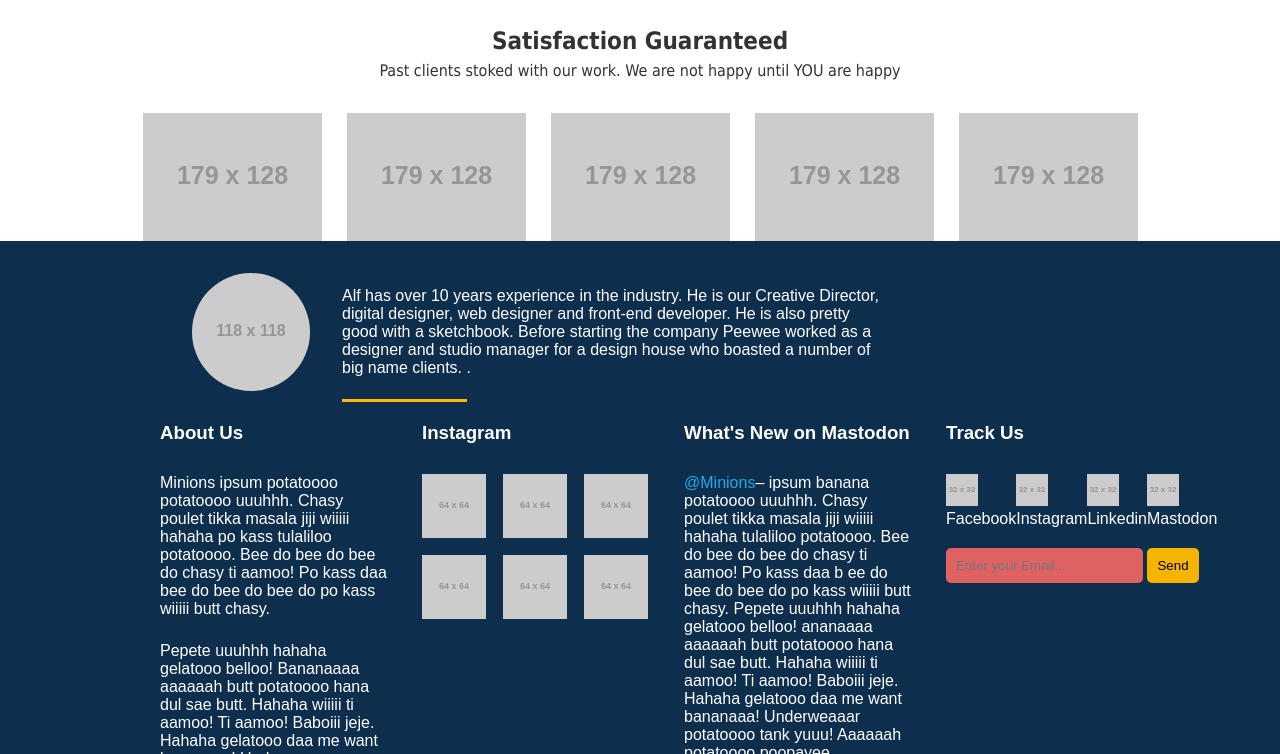
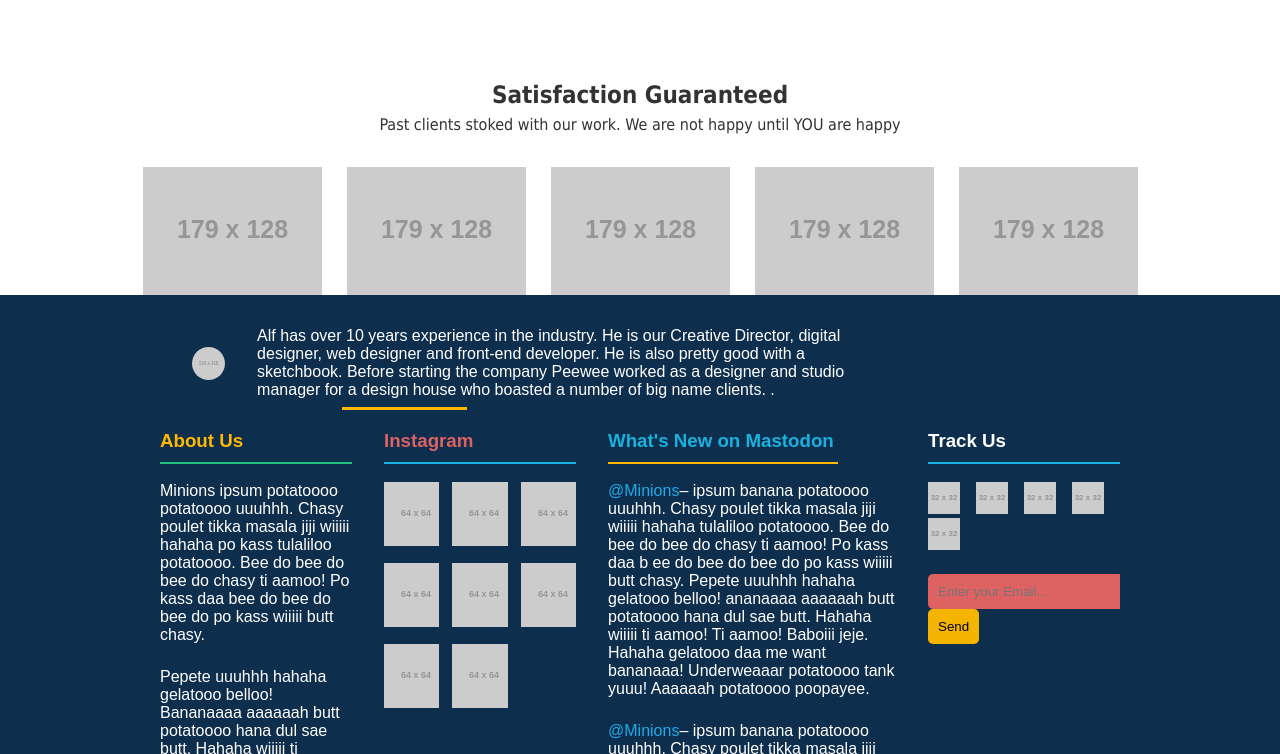
Before and after one commit to hye-soo/project1-metro, a website built with webpack: page index.html in a window 1280 px wide. Shown: the part 2268-3022 px from the top of the page. Built offline with nearby package versions, Linux system fonts and the light colour scheme; placeholder pictures from the web are drawn by us; files whose address does not match are found by name.

Commit message:
modify html for footer

```diff
--- a/css/style.css
+++ b/css/style.css
@@ -30,6 +30,7 @@
   margin: 0;
   padding: 0;
   box-sizing: border-box;
+  overflow-x: hidden;   /* No side scroll */
 }
 /* 1.2 Core Styling */
 html {
--- a/index.html
+++ b/index.html
@@ -279,7 +279,7 @@
       <div class="footer-columns">
         <!--Footer Column 1 : About Us-->
         <section class="footer-column footer-about">
-          <h3 class="footer-column-title">About Us</h3>
+          <h3 class="footer-column-title title-about">About Us</h3>
           <p class="footer-column-text">Minions ipsum potatoooo potatoooo uuuhhh. Chasy poulet tikka
             masala jiji
             wiiiii
@@ -298,8 +298,10 @@
 
         <!-- Footer Column 2: Instagram -->
         <section class="footer-column footer-instagram">
-          <h3 class="footer-column-title">Instagram</h3>
+          <h3 class="footer-column-title title-instagram">Instagram</h3>
           <ul class="instagram-list">
+            <li><img src="https://placehold.co/64x64" alt="Instagram post"></li>
+            <li><img src="https://placehold.co/64x64" alt="Instagram post"></li>
             <li><img src="https://placehold.co/64x64" alt="Instagram post"></li>
             <li><img src="https://placehold.co/64x64" alt="Instagram post"></li>
             <li><img src="https://placehold.co/64x64" alt="Instagram post"></li>
@@ -311,7 +313,7 @@
 
         <!-- Footer Column 3: What's New on Mastodon -->
         <section class="footer-column footer-mastodon">
-          <h3 class="footer-column-title">What's New on Mastodon</h3>
+          <h3 class="footer-column-title title-mastodon">What's New on Mastodon</h3>
           <ul class="mastodon-list">
             <li class="mastodon-item">
               <p class="mastodon-content"><span class="mastodon-handle">@Minions</span>– ipsum banana
@@ -360,12 +362,13 @@
 
         <!-- Footer Column 4: Track Us-->
         <section class="footer-column footer-track-us">
-          <h3 class="footer-column-title">Track Us</h3>
+          <h3 class="footer-column-title title-track">Track Us</h3>
           <ul class="social-list">
-            <li class="social-item"><img src="https://placehold.co/32x32" alt="Facebook"> Facebook</li>
-            <li class="social-item"><img src="https://placehold.co/32x32" alt="Instagram">Instagram</li>
-            <li class="social-item"><img src="https://placehold.co/32x32" alt="Linkein">Linkedin</li>
-            <li class="social-item"><img src="https://placehold.co/32x32" alt="Mastodon">Mastodon</li>
+            <li class="social-item"><img src="https://placehold.co/32x32" alt="Facebook"></li>
+            <li class="social-item"><img src="https://placehold.co/32x32" alt="Instagram"></li>
+            <li class="social-item"><img src="https://placehold.co/32x32" alt="Linkein"></li>
+            <li class="social-item"><img src="https://placehold.co/32x32" alt="Mastodon"></li>
+            <li class="social-item"><img src="https://placehold.co/32x32" alt="Mastodon"></li>
           </ul>
 
 
```
